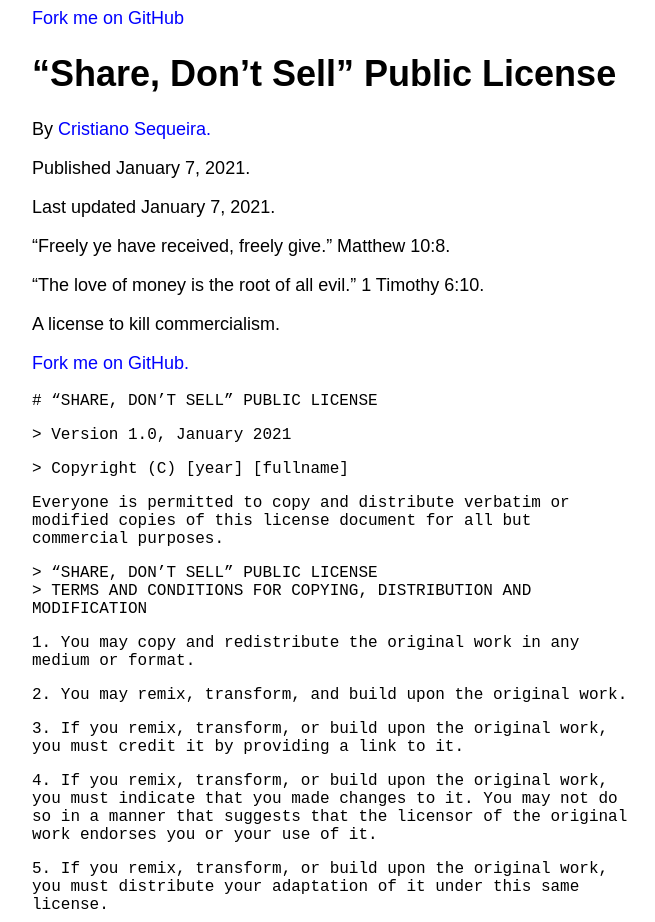
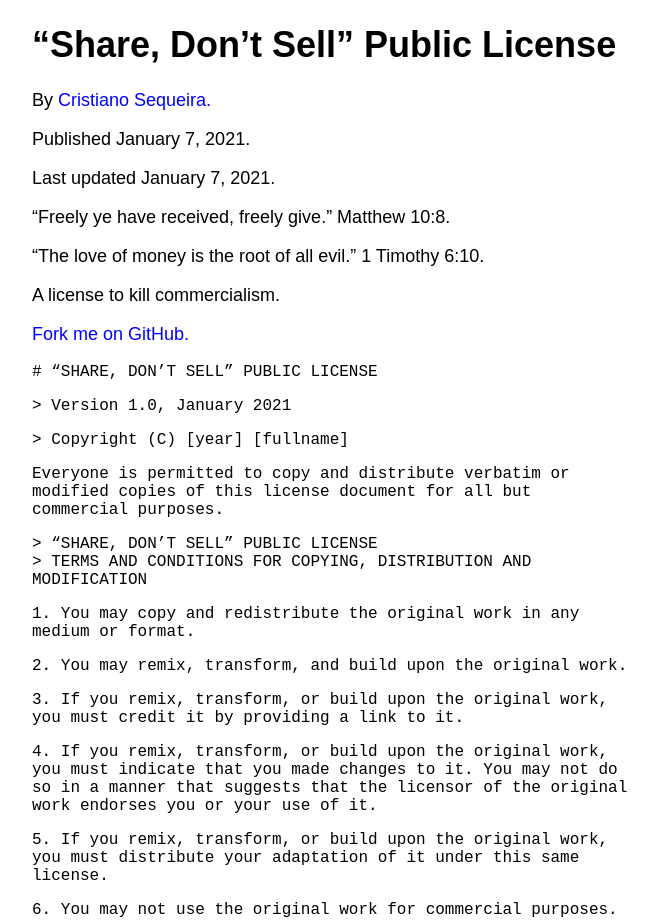
Before and after one commit to crissequeira89/share-dont-sell-public-license, a plain HTML site: page index.html in a window 1280 px wide. Shown: the top 922 px of the page, without its empty margins (308-963 px from the left). Drawn offline with Linux system fonts and the light colour scheme.

Commit message:
Mistake from earlier commit

```diff
--- a/index.html
+++ b/index.html
@@ -14,8 +14,6 @@
   <link rel="manifest" href="favicon/site.webmanifest">
 </head>
 <body>
-
-  <span id="forkongithub"><a href="https://github.com/crissequeira89/share-dont-sell-public-license">Fork me on GitHub</a></span>
 
   <h1>“Share, Don’t Sell” Public License</h1>
 
```
